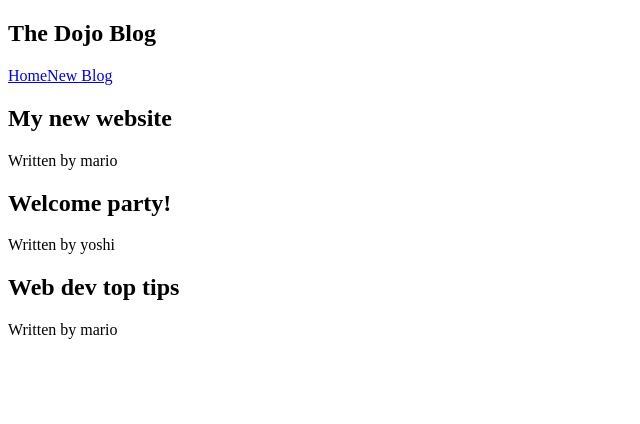
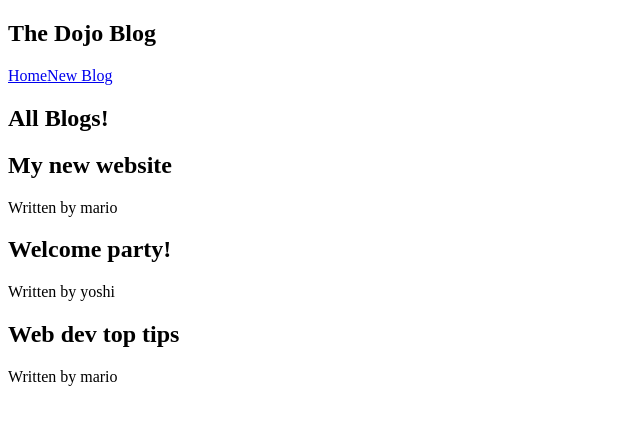
Before and after one commit to Enrige13/dojo-blog, a React (Create React App) app: page / in a window 1280 px wide. Shown: the top 424 px of the page, without its empty margins (0-640 px from the left). Built offline with nearby package versions, Linux system fonts and the light colour scheme; the HTML template or start-up script is replaced by a standard one.

Commit message:
#11: props

```diff
--- /dev/null
+++ b/src/BlogList.js
@@ -0,0 +1,20 @@
+const BlogList = ({ blogs, title }) => {
+    // const blogs = props.blogs
+    // const title = props.title
+
+    return (
+        <div className="blog-list">
+            <h2>{ title }</h2>
+            {/* map-method
+            key-property - unique(id)*/}
+            {blogs.map(blog => (
+                <div className="blog-preview" key={blog.id} >
+                    <h2>{ blog.title }</h2>
+                    <p>Written by { blog.author }</p>
+                </div>
+            ))}
+        </div>
+    );
+}
+
+export default BlogList;
--- a/src/Home.js
+++ b/src/Home.js
@@ -1,4 +1,5 @@
 import { useState } from 'react'
+import BlogList from './BlogList'
 
 const Home = () => {
     // let name = 'mario'
@@ -20,6 +21,7 @@
     //     console.log('hello ' + name, e.target)
     // }
 
+    // props - const from parent useable in child
     const [blogs, setBlogs] = useState([
         { title: 'My new website', body: 'lorem ipsum...', author: 'mario', id: 1 },
         { title: 'Welcome party!', body: 'lorem ipsum...', author: 'yoshi', id: 2 },
@@ -28,14 +30,7 @@
 
     return (
         <div className="home">
-            {/* map-method
-            key-property - unique(id)*/}
-            {blogs.map(blog => (
-                <div className="blog-preview" key={blog.id} >
-                    <h2>{ blog.title }</h2>
-                    <p>Written by { blog.author }</p>
-                </div>
-            ))}
+            <BlogList blogs={blogs} title="All Blogs!" />
 
             {/* <p>{ name } is { age} years old</p>
             <button onClick={ handleClick2 }>Click me</button>
```
